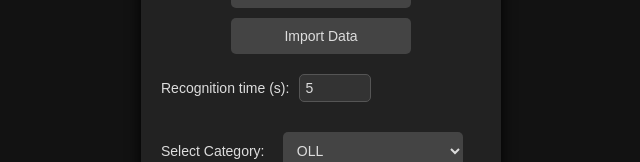
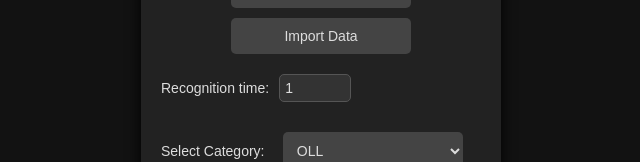
Before and after one commit to hamnerrc/recognition-trainer, a plain HTML site: page index.html in a window 1280 px wide. Shown: the part 307-469 px from the top of the page, without its empty margins (319-959 px from the left). Drawn offline with Linux system fonts and the light colour scheme.

Commit message:
Update index.html
changed default recog time

```diff
--- a/index.html
+++ b/index.html
@@ -146,8 +146,8 @@
             <input type="file" id="file-import" accept=".json" style="display:none" />
 
             <label>
-                Recognition time (s):
-                <input type="number" id="input-recog-time" min="0" max="10" step="0.05" value="5" />
+                Recognition time:
+                <input type="number" id="input-recog-time" min="0.1" max="10" step="0.01" value="1" />
             </label>
 
             <label>
```
